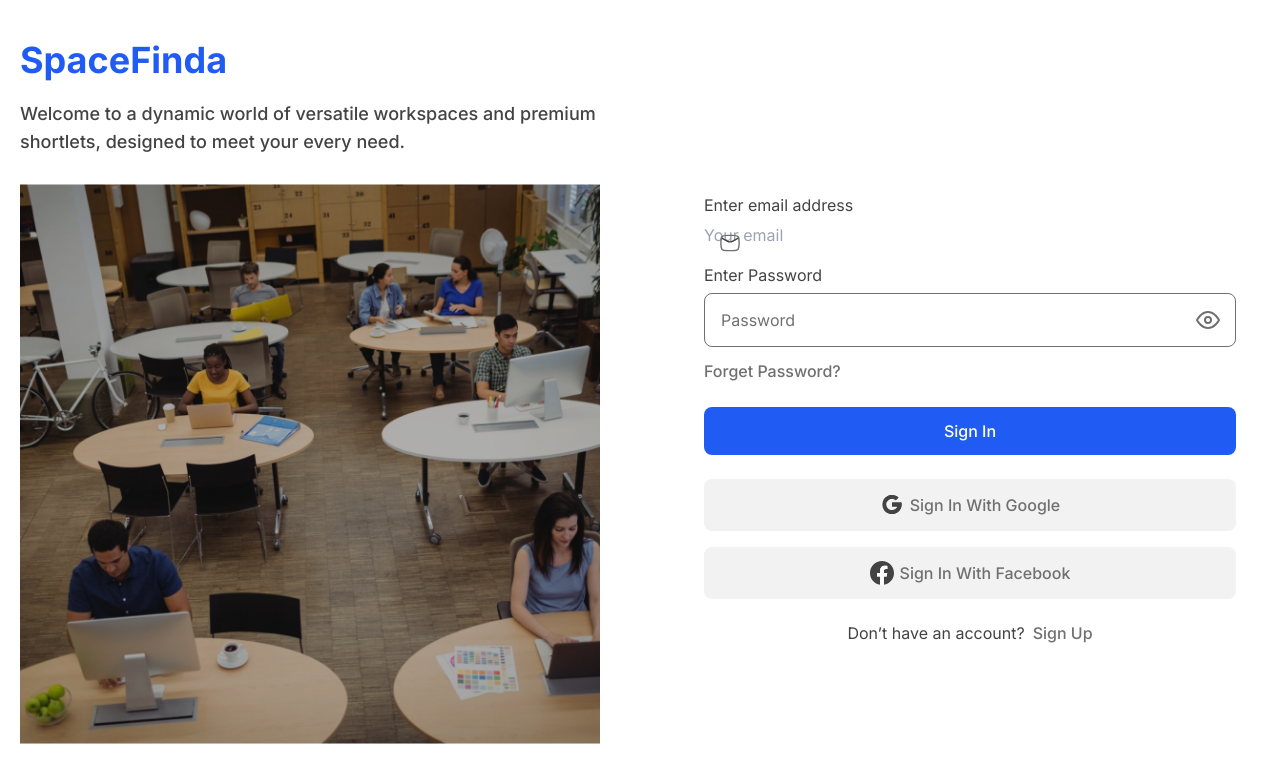
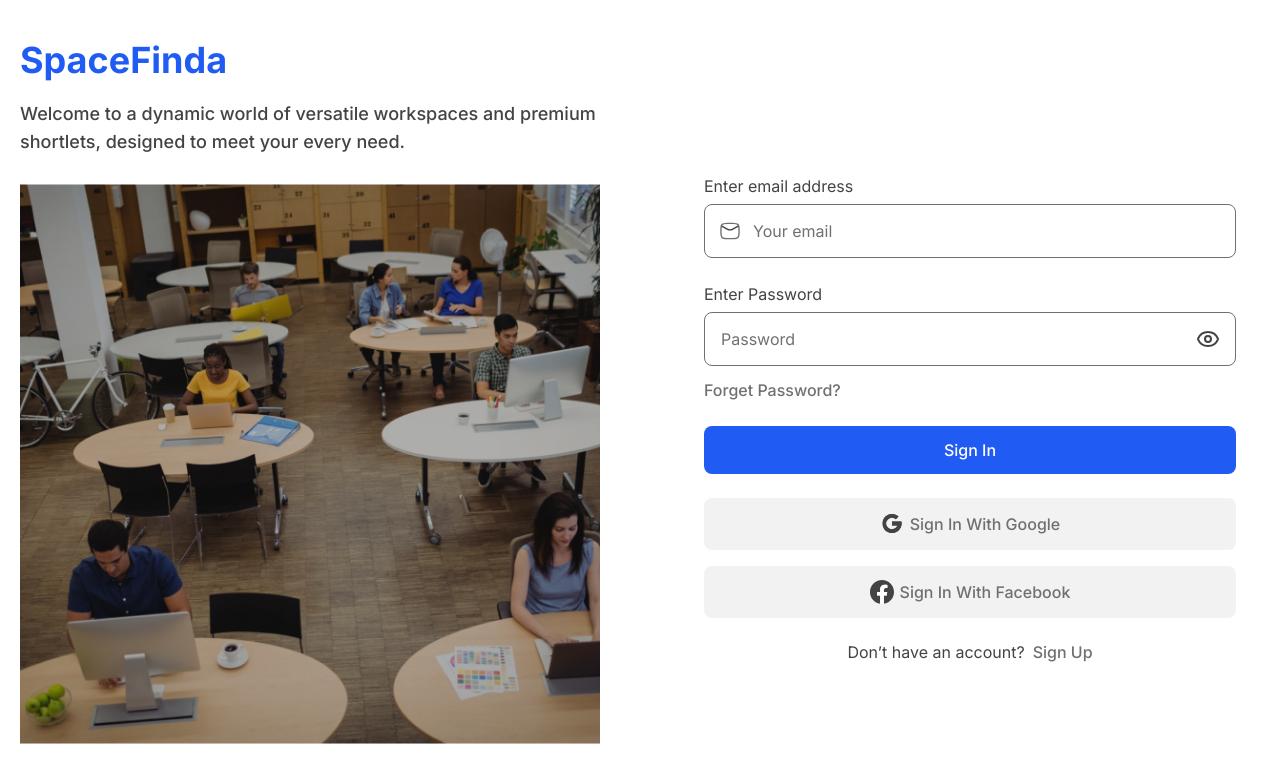
Before and after one commit to Fusion-Forge-LLC/spaceng, a Next.js app: page /auth/client/signin in a window 1280 px wide. Shown: the top 782 px of the page. Built offline with nearby package versions, Linux system fonts and the light colour scheme.

Commit message:
completed login for client

```diff
--- /dev/null
+++ b/app/auth/client/components/password-input.tsx
@@ -0,0 +1,34 @@
+import React, {useState} from "react";
+import {Eye, EyeOff} from "lucide-react";
+
+function PasswordInput({field}: {field: any}) {
+  const [passwordType, setPasswordType] = useState<"password" | "text">("password");
+
+  return (
+    <div className="flex flex-col gap-1.5 w-full">
+      <label className="text-grey" htmlFor="password">
+        Enter Password
+      </label>
+      <div className="mb-1.5 relative">
+        <input
+          className="client-register-input"
+          id="password"
+          placeholder="Password"
+          type={passwordType}
+          {...field}
+        />
+        <button
+          className="absolute m-auto right-4 top-0 bottom-0"
+          type="button"
+          onClick={() =>
+            setPasswordType((prevState) => (prevState === "password" ? "text" : "password"))
+          }
+        >
+          {passwordType === "password" ? <Eye /> : <EyeOff />}
+        </button>
+      </div>
+    </div>
+  );
+}
+
+export default PasswordInput;
--- a/app/auth/client/signin/page.tsx
+++ b/app/auth/client/signin/page.tsx
@@ -1,53 +1,78 @@
 "use client";
 
-import React, {useState} from "react";
+import React from "react";
 import Image from "next/image";
 import Link from "next/link";
+import * as yup from "yup";
+import {yupResolver} from "@hookform/resolvers/yup";
+import {useForm} from "react-hook-form";
+
+import {Form, FormControl, FormField, FormItem, FormMessage} from "@/components/ui/form";
+import {useLogIn} from "@/api/auth/login";
 
 import EmailInput from "../components/EmailInput";
 import PrimaryAuthButton from "../components/PrimaryAuthButton";
+import PasswordInput from "../components/password-input";
+
+const registerSchema = yup.object({
+  email: yup.string().required("Email is required"),
+  password: yup.string().required("Password is required"),
+});
+
+type LoginType = yup.InferType<typeof registerSchema>;
 
 function ClientSignIn() {
-  const [formData, setFormData] = useState({});
-  // eslint-disable-next-line no-undef
-  const handleSubmit = (e: React.ChangeEvent<HTMLInputElement>) => {
-    setFormData({
-      ...formData,
-      [e.currentTarget.name]: e.currentTarget.value,
+  const {mutate, isPending} = useLogIn();
+  const form = useForm<LoginType>({
+    resolver: yupResolver(registerSchema),
   });
+
+  const onsubmit = (values: LoginType) => {
+    mutate(values);
   };
 
   return (
-    <form className="py-5 lg:py-10 px-2 lg:px-6 md:text-base w-full">
-      <EmailInput className="mb-4" onChange={handleSubmit} />
+    <Form {...form}>
+      <form
+        className="py-5 space-y-6 lg:py-10 px-2 lg:px-6 md:text-base w-full"
+        onSubmit={form.handleSubmit(onsubmit)}
+      >
+        <FormField
+          control={form.control}
+          name="email"
+          render={({field}) => (
+            <FormItem>
+              <FormControl>
+                <EmailInput {...field} />
+              </FormControl>
+              <FormMessage />
+            </FormItem>
+          )}
+        />
         <div className="mb-6 flex flex-col gap-1.5 w-full">
-        <label className="text-grey" htmlFor="clientPassword">
-          Enter Password
-        </label>
-        <div className="mb-1.5 relative">
-          <input
-            className="border-[#707070] border rounded-lg w-full py-3.5 pr-12 px-4 flex items-center text-grey placeholder:text-[#707070] focus:outline-none"
-            id="clientPassword"
-            name="clientPassword"
-            placeholder="Password"
-            type="password"
+          <FormField
+            control={form.control}
+            name="password"
+            render={({field}) => (
+              <FormItem>
+                <FormControl>
+                  <PasswordInput field={field} />
+                </FormControl>
+                <FormMessage />
+              </FormItem>
+            )}
           />
-          <Image
-            alt="elements"
-            className="absolute m-auto right-4 top-0 bottom-0"
-            height={24}
-            src="/images/eye.svg"
-            width={24}
-          />
-        </div>
           <Link href={"/auth/client/forgot-password"}>
             <span className="text-[#707070] text-right font-medium">Forget Password?</span>
           </Link>
         </div>
         <div>
-        <PrimaryAuthButton buttonName="Sign In" className="mb-6" onClick={() => {}} />
+          <PrimaryAuthButton buttonName="Sign In" className="mb-6" isLoading={isPending} />
           <div className="flex flex-col gap-4">
-          <button className="outline-none text-[#707070] font-medium flex items-center justify-center gap-1.5 bg-[#F2F2F2] rounded-lg py-3.5 w-full">
+            <button
+              className="outline-none text-[#707070] font-medium flex items-center justify-center gap-1.5 bg-[#F2F2F2] rounded-lg py-3.5 w-full"
+              type="button"
+            >
               <Image
                 alt="google signIn"
                 className=""
@@ -57,7 +82,10 @@ function ClientSignIn() {
               />
               <span>Sign In With Google</span>
             </button>
-          <button className="text-[#707070] font-medium flex items-center justify-center gap-1.5 bg-[#F2F2F2] rounded-lg py-3.5 w-full">
+            <button
+              className="text-[#707070] font-medium flex items-center justify-center gap-1.5 bg-[#F2F2F2] rounded-lg py-3.5 w-full"
+              type="button"
+            >
               <Image
                 alt="facebook SignIn"
                 className=""
@@ -69,11 +97,14 @@ function ClientSignIn() {
             </button>
             <div className="text-grey flex gap-2 items-center justify-center py-1.5">
               <p>Don’t have an account?</p>
-            <button className="border-none outline-none text-[#707070] font-medium">Sign Up</button>
+              <Link className="border-none outline-none text-[#707070] font-medium" href={"signup"}>
+                Sign Up
+              </Link>
             </div>
           </div>
         </div>
       </form>
+    </Form>
   );
 }
 
--- a/app/auth/client/signup/page.tsx
+++ b/app/auth/client/signup/page.tsx
@@ -1,12 +1,11 @@
 "use client";
 
-import React, {useState} from "react";
+import React from "react";
 import Image from "next/image";
 import * as yup from "yup";
 import Link from "next/link";
 import {useForm} from "react-hook-form";
 import {yupResolver} from "@hookform/resolvers/yup";
-import {Eye, EyeOff} from "lucide-react";
 import {useRouter} from "next/navigation";
 
 import {useSignUp} from "@/api/auth/signup";
@@ -15,6 +14,7 @@ import {Form, FormControl, FormField, FormItem, FormMessage} from "@/components/
 import PasswordValidators from "../components/password-validators";
 import PrimaryAuthButton from "../components/PrimaryAuthButton";
 import EmailInput from "../components/EmailInput";
+import PasswordInput from "../components/password-input";
 
 const registerSchema = yup.object({
   fullname: yup.string().required("Please enter full name"),
@@ -39,7 +39,6 @@ type RegisterType = yup.InferType<typeof registerSchema>;
 
 function ClientSignUp() {
   const router = useRouter();
-  const [passwordType, setPasswordType] = useState<"password" | "text">("password");
   const {isPending, mutateAsync} = useSignUp();
   const form = useForm<RegisterType>({
     resolver: yupResolver(registerSchema),
@@ -121,39 +120,7 @@ function ClientSignUp() {
           render={({field}) => (
             <FormItem>
               <FormControl>
-                <div className="flex flex-col gap-1.5 w-full">
-                  <label className="text-grey" htmlFor="password">
-                    Enter Password
-                  </label>
-                  <div className="mb-1.5 relative">
-                    <input
-                      className="client-register-input"
-                      id="password"
-                      placeholder="Password"
-                      type={passwordType}
-                      {...field}
-                    />
-                    {/* <Mail /> */}
-                    <Image
-                      alt="elements"
-                      className="absolute m-auto right-4 top-0 bottom-0"
-                      height={24}
-                      src="/images/eye.svg"
-                      width={24}
-                    />
-                    <button
-                      className="absolute m-auto right-4 top-0 bottom-0"
-                      type="button"
-                      onClick={() =>
-                        setPasswordType((prevState) =>
-                          prevState === "password" ? "text" : "password",
-                        )
-                      }
-                    >
-                      {passwordType === "password" ? <Eye /> : <EyeOff />}
-                    </button>
-                  </div>
-                </div>
+                <PasswordInput field={field} />
               </FormControl>
               <FormMessage />
             </FormItem>
```
Lines whose indentation alone changed are shown as unchanged.
